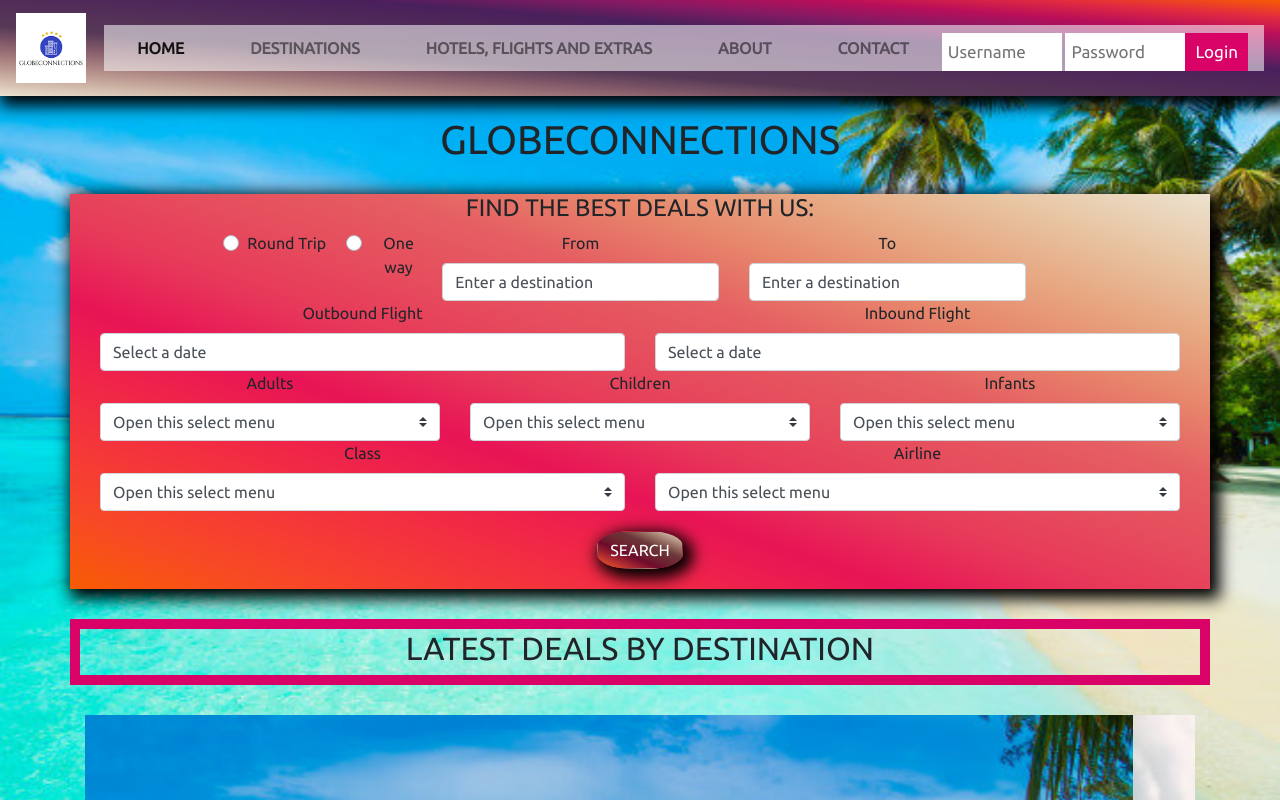
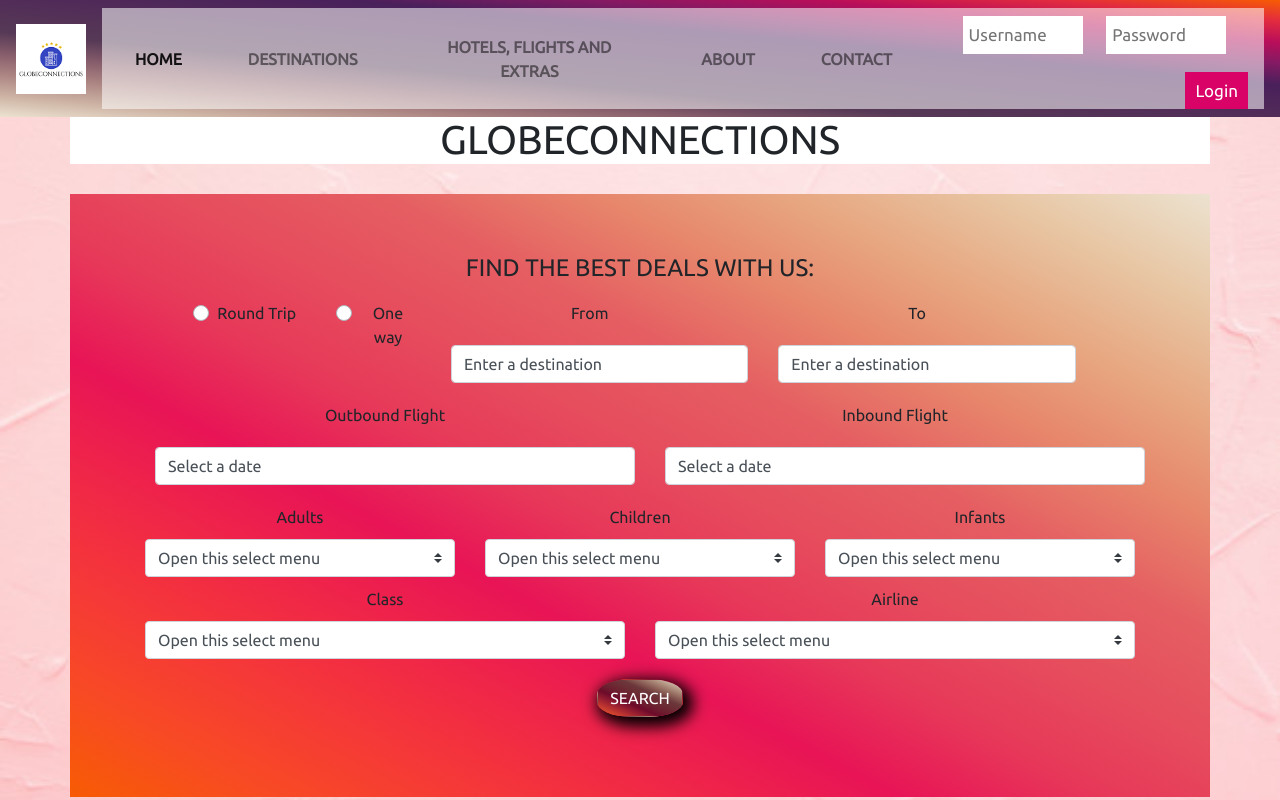
Before and after one commit to Code-Institute-Submissions/globeconnections, a plain HTML site: page index.html in a window 1280 px wide. Drawn offline with nearby package versions, Linux system fonts and the light colour scheme.

Commit message:
added background image

```diff
--- a/assets/css/style.css
+++ b/assets/css/style.css
@@ -6,11 +6,12 @@
 	font-family: 'Ubuntu', sans-serif;
 	margin: 0;
 	height: 100%;
-	background-image: url(../images/maldives-island_74190-477.jpg);
+	background-image: url(../images/background.jpg);
 	background-position: center;
 	background-repeat: no-repeat;
 	background-size: cover;
-	background-color:#E7D7CD;
+	background-color:white;
+}
 }
 img {
 	max-width: 100%;
@@ -28,8 +29,6 @@
 	background-repeat: no-repeat;
 	background-size: cover;
 	background-color:white;
-    -webkit-box-shadow: 5px 5px 15px 5px #000000;
-box-shadow: 5px 5px 15px 5px #000000;
 }
 
 .navbar-nav {
@@ -115,6 +114,7 @@
     margin-top: 100px;
     margin-bottom: 20px;
     text-align:center;
+    background-color:white;
 }
 
 .searchform {
@@ -122,12 +122,10 @@
 margin-top: 30px;
 margin-bottom: 30px;
 background-image: linear-gradient(to right top, #f75c03, #f84a24, #f53838, #f02648, #e81456, #e73859, #e64d5d, #e55e62, #e7856b, #e7a882, #e8c7a5, #ece2d0);
--webkit-box-shadow: 5px 5px 15px 5px #000000;
-box-shadow: 5px 5px 15px 5px #000000;
+padding: 60px;
 }
 
 .btn-primary-searchformbutton {
-    margin: 20px;
     color: white;
     background-image: linear-gradient(to right top, #f76a19, #da4c2a, #b83130, #931c30, #6d0b2b, #6d1f2f, #6c2c34, #6b373a, #8c6057, #ac8b7a, #cbb7a4, #ede4d4);
     -webkit-box-shadow: 5px 5px 15px 5px #000000;
@@ -135,20 +133,29 @@
 -webkit-border-radius: 40%;
 -moz-border-radius: 40%;
 border-radius: 40%;
+margin: 20px;
+}
+
+input {
+margin: 10px;
+}
+
+label {
+margin: 10px;
 }
 
 .carouselExampleControlsoneheading {
 text-align: center;
 margin-top: 30px;
 margin-bottom: 30px;
-border: 10px solid #D90368;
+background-color:white;
 }
 
 .carouselExampleControlstwoheading {
 text-align: center;
 margin-top: 30px;
 margin-bottom: 30px;
-border: 10px solid #D90368;
+background-color:white;
 }
 
 /* socialmedia */
```
Also changed, not shown: assets/images/background.jpg (added).
